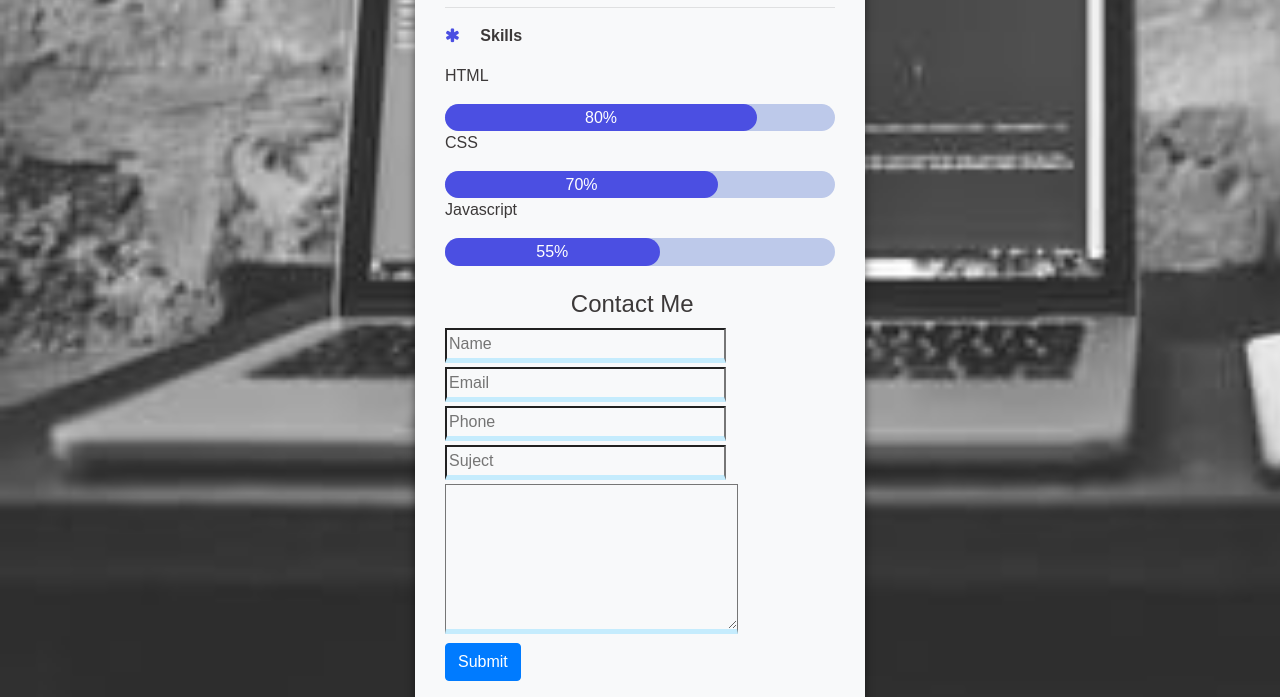
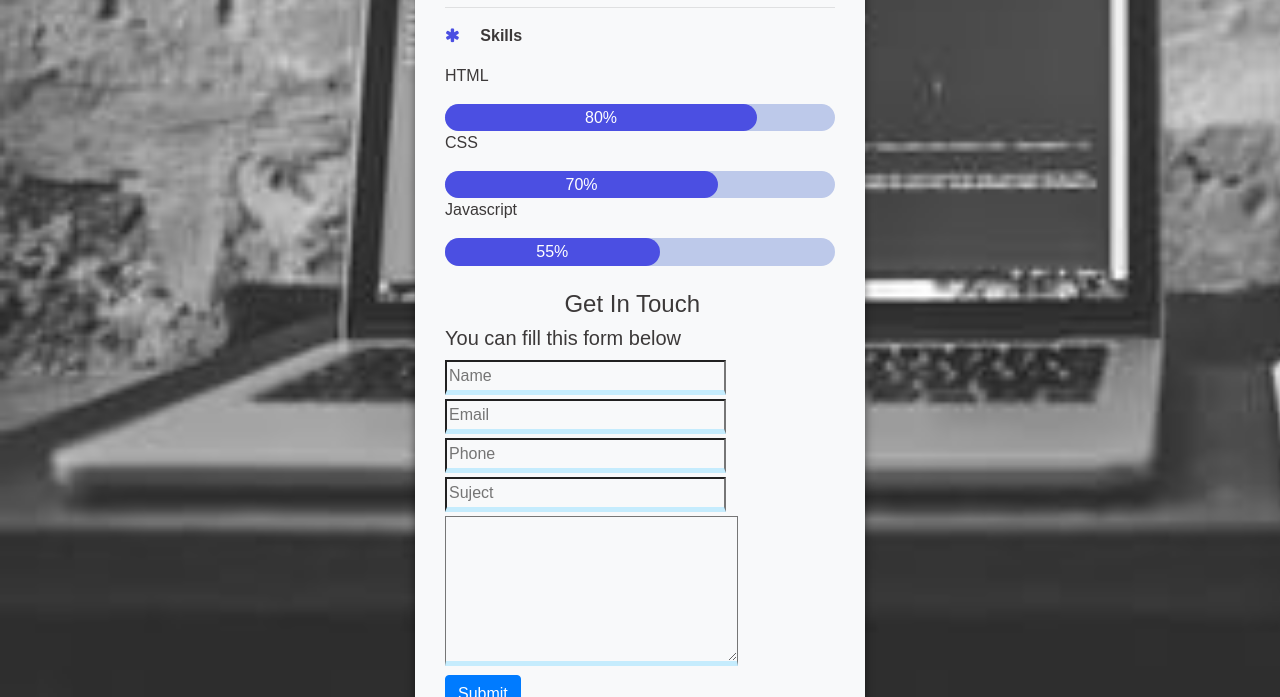
Before and after one commit to phuard13/profilepagestartng, a plain HTML site: page index.html in a window 1280 px wide. Shown: the part 721-1418 px from the top of the page. Drawn offline with nearby package versions, Linux system fonts and the light colour scheme.

Commit message:
background images

```diff
--- a/css/style.css
+++ b/css/style.css
@@ -1,5 +1,5 @@
 body {
-  background: url("/img/b2.jpeg") no-repeat;
+  background: url(/img/b2.jpeg) no-repeat;
   background-size: cover;
   font-family: Arial, Helvetica, sans-serif;
   color: #3c3939;
--- a/index.html
+++ b/index.html
@@ -73,7 +73,8 @@
         <br />
         <div class="contact-form">
           <div class="input-field">
-            <h4 class="text-center">Contact Me</h4>
+            <h4 class="text-center">Get In Touch</h4>
+            <h5>You can fill this form below</h5>
             <input type="text" class="input" placeholder="Name" />
             <input type="text" class="input" placeholder="Email" />
             <input type="text" class="input" placeholder="Phone" />
```
Also changed, not shown: img/b3.jpeg (deleted), img/bg.jpeg (deleted), img/bg5.jpeg (deleted).
